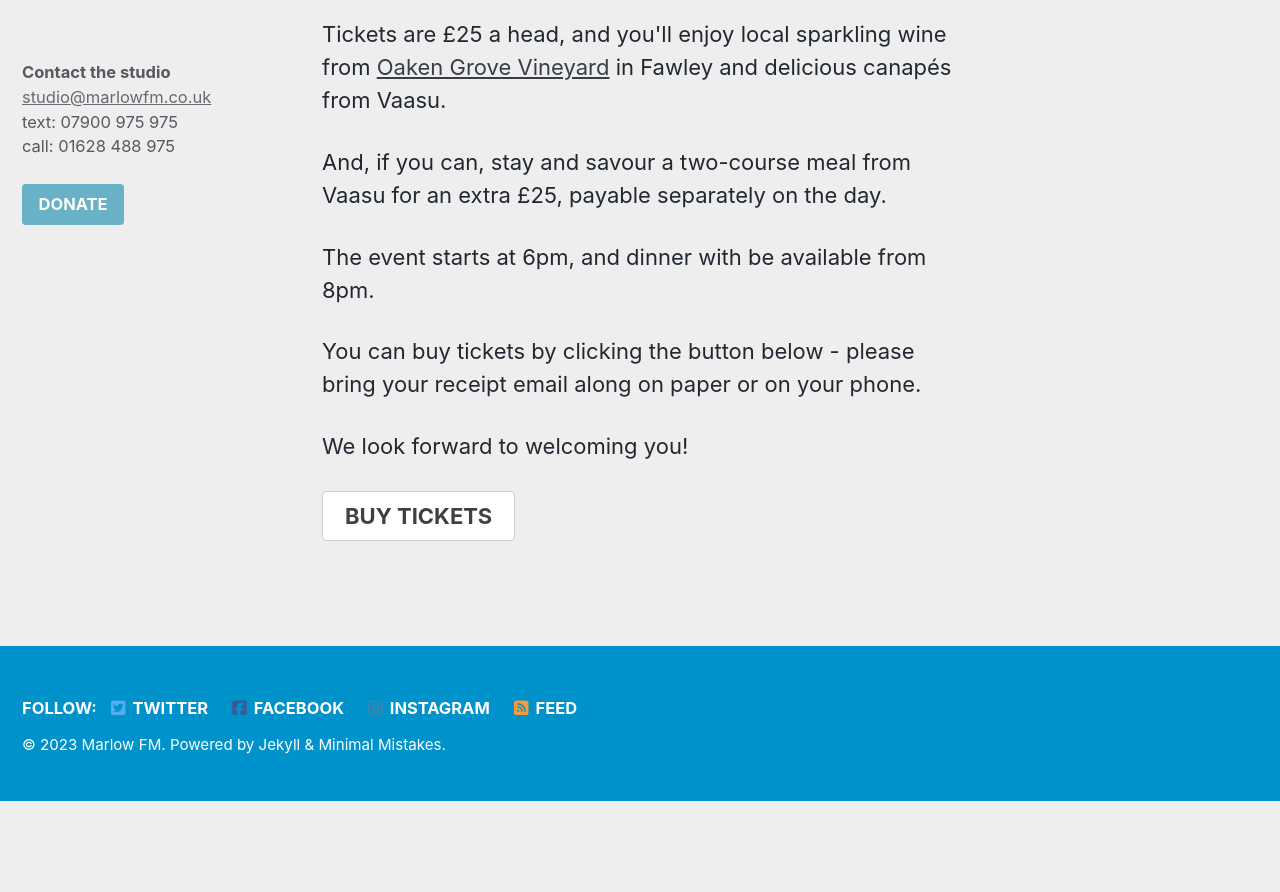
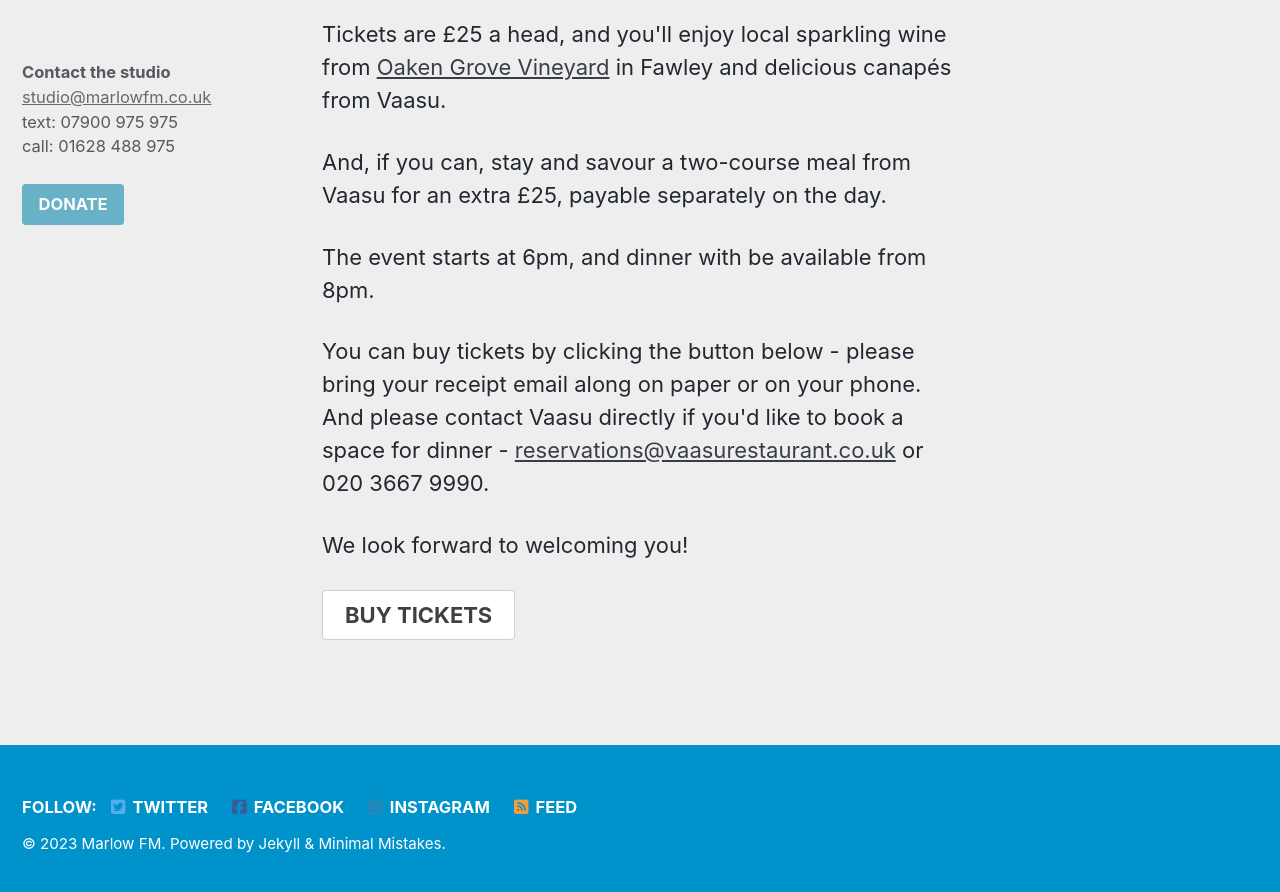
Before and after one commit to marlowfm/marlowfm.github.io, a Jekyll site: the page built from _pages/vaasu-networking-event.html, in a window 1280 px wide and 900 px high, scrolled down 790 px. Shown: the top 892 px of the window. Built offline with Jekyll 4.4.1, drawn with Linux system fonts in a browser that asks for light colours; cached includes are drawn as plain includes; nearby versions of some CDN libraries; before the commit the page ends 1591 px from its top, so only the background shows below that.

Commit message:
Update page

```diff
--- a/_pages/vaasu-networking-event.html
+++ b/_pages/vaasu-networking-event.html
@@ -43,7 +43,12 @@ sidebar:
 
 <p>
 	You can buy tickets by clicking the button below - please bring your receipt
-	email along on paper or on your phone.
+	email along on paper or on your phone. And please contact Vaasu directly if
+	you'd like to book a space for dinner -
+	<a href="mailto:reservations@vaasurestaurant.co.uk"
+		>reservations@vaasurestaurant.co.uk</a
+	>
+	or 020 3667 9990.
 </p>
 
 <p>We look forward to welcoming you!</p>
```
